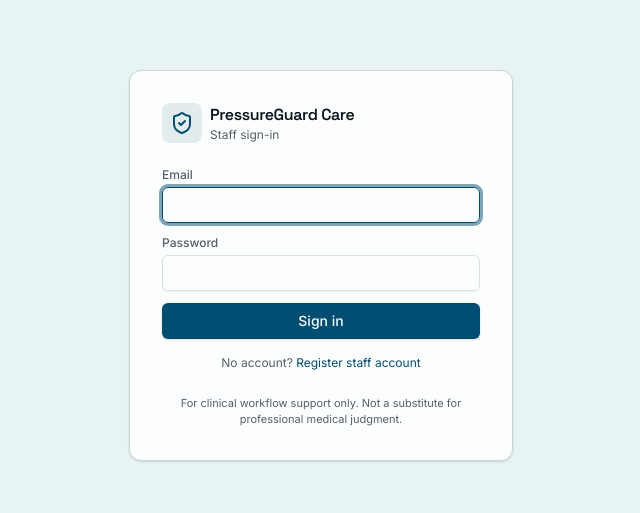
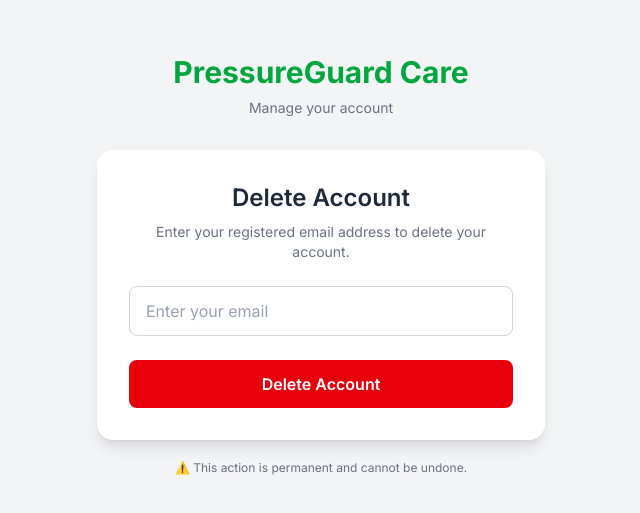
Before and after one commit to developers-gem/pressure-guard-frontend, a React (Vite) app in the folder frontend/: page /deleteUser in a window 1280 px wide. Before the commit this address led to /login. Shown: the part 135-648 px from the top of the page, without its empty margins (319-959 px from the left). Built offline with nearby package versions, Linux system fonts and the light colour scheme; no server answers.

Commit message:
delete page created

```diff
--- a/frontend/package.json
+++ b/frontend/package.json
@@ -27,6 +27,7 @@
     "react": "^18.3.1",
     "react-dom": "^18.3.1",
     "react-router-dom": "^6.26.2",
+    "react-toastify": "^11.1.0",
     "sonner": "^1.5.0",
     "tailwind-merge": "^2.5.2"
   },
--- a/frontend/src/App.tsx
+++ b/frontend/src/App.tsx
@@ -3,6 +3,7 @@ import { useAuth } from "@/context/AuthContext";
 import Login from "@/pages/Login";
 import Register from "@/pages/Register";
 import Dashboard from "@/pages/Dashboard";
+import DeleteUser from "@/pages/DeleteUser";
 
 function Protected({ children }: { children: JSX.Element }) {
   const { user, loading } = useAuth();
@@ -16,6 +17,7 @@ export default function App() {
     <Routes>
       <Route path="/login" element={<Login />} />
       <Route path="/register" element={<Register />} />
+      <Route path="/deleteUser" element={<DeleteUser/>} />
       <Route
         path="/"
         element={
--- /dev/null
+++ b/frontend/src/pages/DeleteUser.tsx
@@ -0,0 +1,120 @@
+import React, { useState } from "react";
+import { ToastContainer, toast } from "react-toastify";
+
+const API_URL = import.meta.env.VITE_API_URL;
+
+const DeleteUser = () => {
+  const [email, setEmail] = useState("");
+
+  const handleInput = (e) => {
+    setEmail(e.target.value);
+  };
+
+  const notify = (message) => toast(message);
+
+  const handleFormSubmit = async (e) => {
+    e.preventDefault();
+
+    try {
+      const res = await fetch(`${API_URL}/api/auth/delete-user`, {
+        method: "POST",
+        headers: {
+          "Content-Type": "application/json",
+        },
+        body: JSON.stringify({ email }),
+      });
+
+      const data = await res.json();
+
+      if (data.success) {
+        notify("User Deleted!");
+      } else {
+        notify(data.msg || "Something Went Wrong!");
+      }
+
+      setEmail("");
+    } catch (error) {
+      console.error(error);
+      notify("Unable to connect to server.");
+    }
+  };
+
+  return (
+    <div className="min-h-screen bg-gray-100 flex items-center justify-center px-4">
+      <div className="w-full max-w-md">
+        {/* Logo / App Name */}
+        <div className="text-center mb-8">
+          <h1 className="text-3xl font-bold text-green-600">
+            PressureGuard Care
+          </h1>
+
+          <p className="mt-2 text-gray-500 text-sm">Manage your account</p>
+        </div>
+
+        {/* Delete Card */}
+        <div className="bg-white rounded-2xl shadow-lg p-8 text-center">
+          <div className="mb-6">
+            <h2 className="text-2xl font-semibold text-gray-800">
+              Delete Account
+            </h2>
+
+            <p className="mt-2 text-sm text-gray-500">
+              Enter your registered email address to delete your account.
+            </p>
+          </div>
+
+          <form onSubmit={handleFormSubmit}>
+            {/* Email */}
+            <div className="mb-6">
+              {/* <label
+                htmlFor="delete"
+                className="block text-sm font-medium text-gray-700 mb-2"
+              >
+                Email Address
+              </label> */}
+
+              <input
+                type="email"
+                id="delete"
+                name="email"
+                value={email}
+                onChange={handleInput}
+                placeholder="Enter your email"
+                required
+                className="w-full px-4 py-3 border border-gray-300 rounded-lg
+                           outline-none transition
+                           focus:ring-2 focus:ring-red-500
+                           focus:border-red-500
+                           placeholder:text-gray-400"
+              />
+            </div>
+
+            {/* Delete Button */}
+            <button
+              type="submit"
+              className="w-full py-3 px-4
+                         bg-red-600 hover:bg-red-700
+                         text-white font-semibold
+                         rounded-lg
+                         transition duration-200
+                         focus:outline-none
+                         focus:ring-2 focus:ring-red-500
+                         focus:ring-offset-2"
+            >
+              Delete Account
+            </button>
+          </form>
+        </div>
+
+        {/* Warning */}
+        <p className="text-center text-xs text-gray-500 mt-5">
+          ⚠️ This action is permanent and cannot be undone.
+        </p>
+
+        <ToastContainer position="top-center" />
+      </div>
+    </div>
+  );
+};
+
+export default DeleteUser;
```
Also changed, not shown: 2 other files (tests, documents, lock files or other folders).
